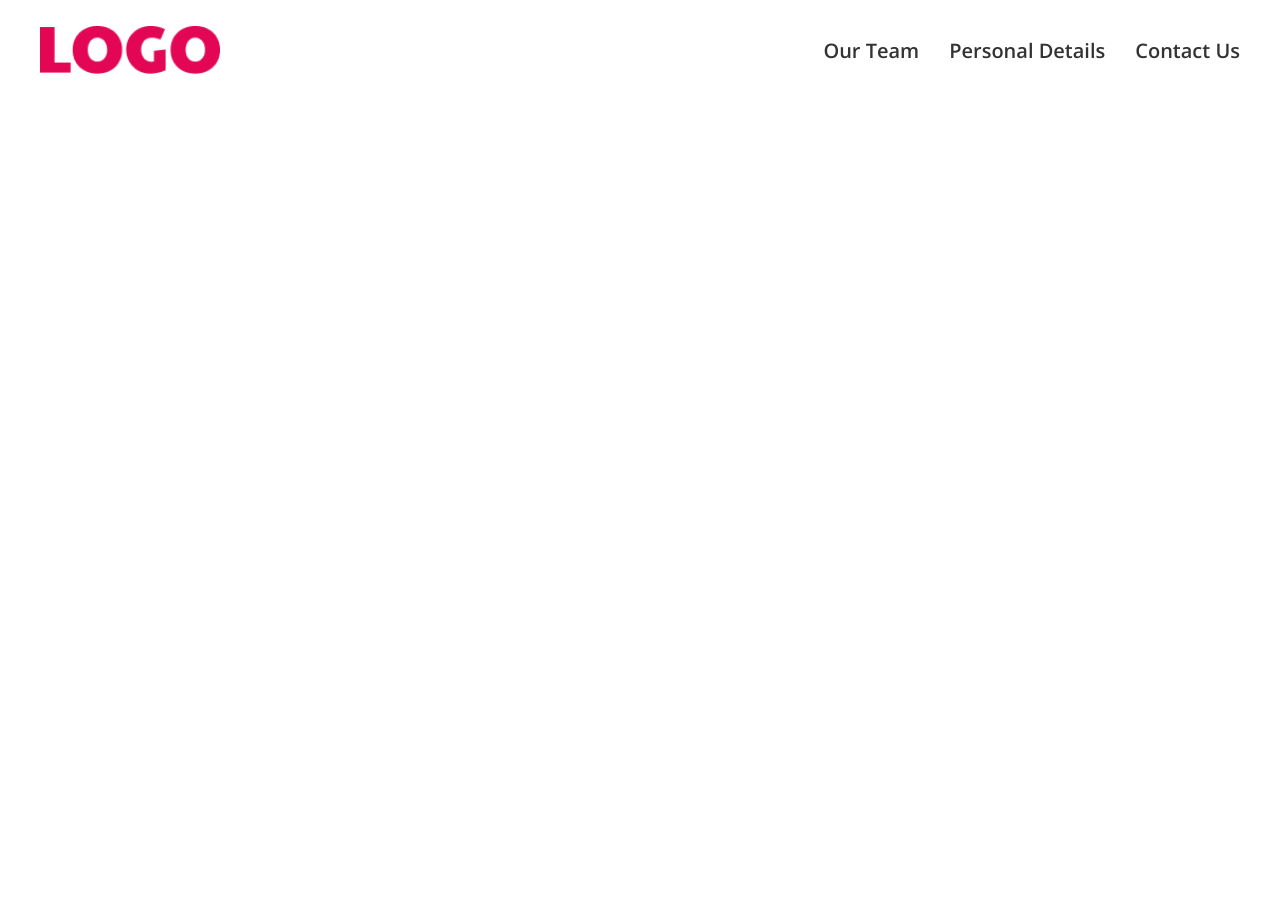
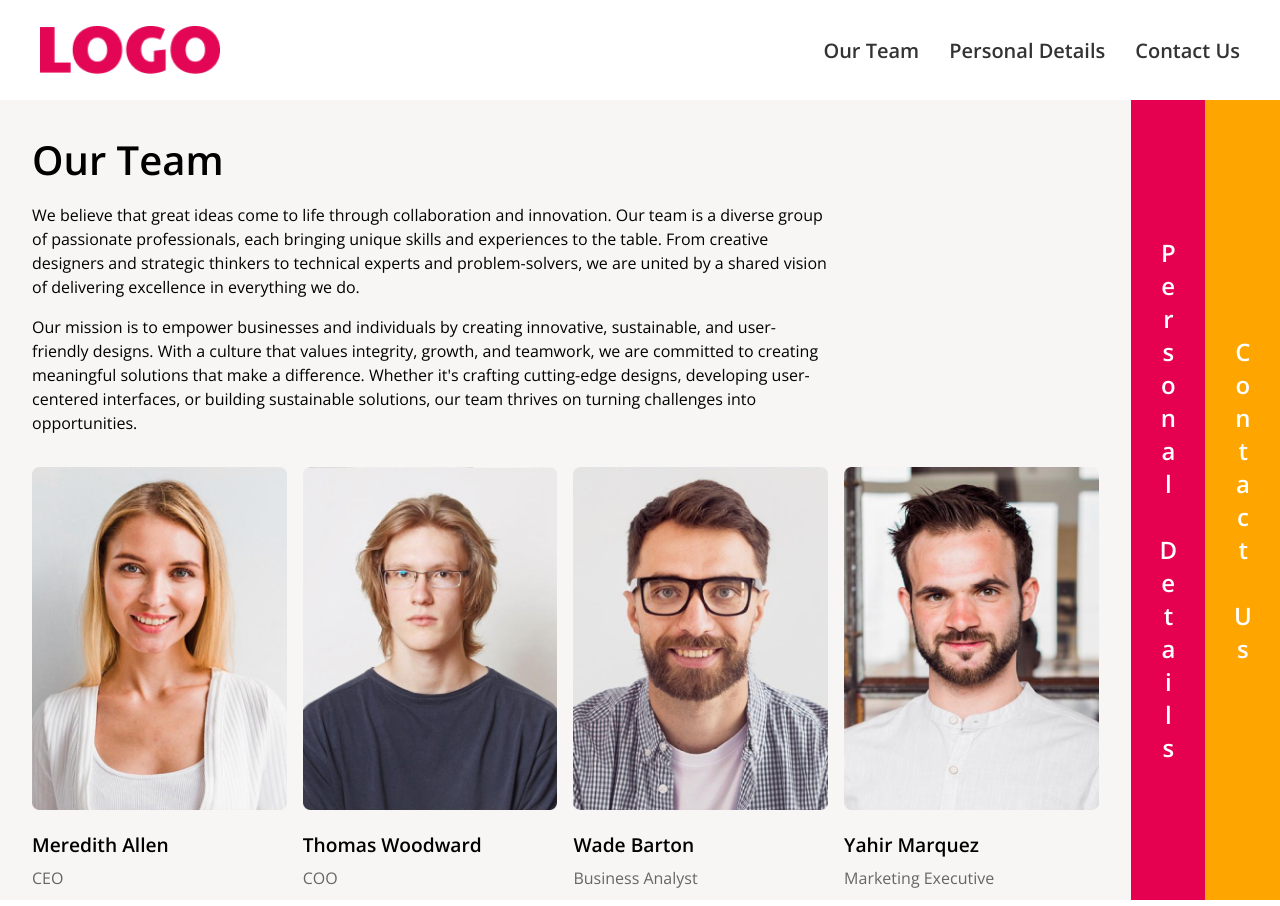
Before and after one commit to deepak-tiwari-dt/Landing-Page-Task, a React app: page / in a window 1280 px wide. Before the commit the page ends 800 px from the top, so only its background shows below. Built offline with nearby package versions, Linux system fonts and the light colour scheme; the HTML template or start-up script is replaced by a standard one.

Commit message:
Added Routes

```diff
--- a/src/App.jsx
+++ b/src/App.jsx
@@ -9,10 +9,10 @@ function App() {
     <Router>
       <Navbar />
       <Routes>
+        <Route path="/" element={<OurTeam />} />{" "}
         <Route path="/our-team" element={<OurTeam />} />
         <Route path="/personal-details" element={<PersonalDetails />} />
         <Route path="/contact-us" element={<ContactUs />} />
-        {/* Add other routes here */}
       </Routes>
     </Router>
   );
```
